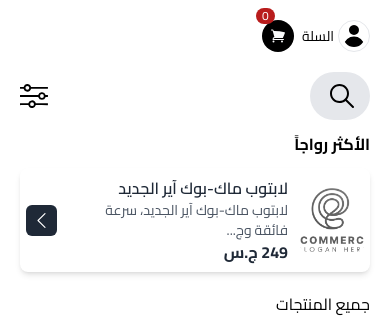
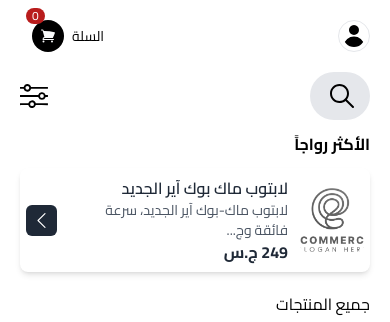
Before and after one commit to MHMDHIDR/ecommerce, a React (Vite) app: page /products in a window 390 px wide. Shown: the top 322 px of the page. Built offline with nearby package versions, Linux system fonts and the light colour scheme; no server answers.

Commit message:
showing most ordered in products page

```diff
--- a/src/components/Nav.tsx
+++ b/src/components/Nav.tsx
@@ -18,7 +18,7 @@ const Nav = () => {
 
   return (
     <nav className='flex-no-wrap relative flex w-full items-center justify-between py-4 px-5 lg:flex-wrap lg:justify-start container mx-auto max-w-6xl'>
-      <div className='flex w-full flex-wrap items-center justify-end md:justify-between'>
+      <div className='flex w-full flex-wrap items-center justify-between'>
         <button
           className='hidden md:block border-0 bg-transparent py-2 px-2.5 text-neutral-500 hover:no-underline hover:shadow-none focus:no-underline focus:shadow-none focus:outline-none focus:ring-0 dark:text-neutral-200'
           type='button'
--- a/src/pages/Products.tsx
+++ b/src/pages/Products.tsx
@@ -11,16 +11,25 @@ import { isSmallScreen, PRODUCT } from '@/constants'
 import abstractText from '@/utils/abstractText'
 import { ProductProps } from '@/types'
 import { useAxios } from '@/hooks/useAxios'
+import { removeSlug } from '@/utils/slug'
 
 const Home = () => {
   useDocumentTitle('المنتجات')
   const [isFilterOpen, setIsFilterOpen] = useState<boolean>(false)
 
   const [products, setProducts] = useState<ProductProps[]>([PRODUCT('1')])
+  const [mostOrdered, setMostOrdered] = useState<ProductProps>(PRODUCT('1'))
   const { response, loading } = useAxios({ url: `/products?status=open` })
 
+  const { data: mostOrderedResponse, loading: mostOrderedLoading } = useAxios({
+    url: `/products/mostOrdered`
+  })
+
   useEffect(() => {
-    if (response !== null) setProducts(response)
+    if (response !== null && mostOrderedResponse !== null) {
+      setProducts(response)
+      setMostOrdered(mostOrderedResponse)
+    }
   }, [response])
 
   return loading ? (
@@ -37,31 +46,34 @@ const Home = () => {
             />
           </div>
 
+          {/* Most Trending */}
           <div>
             <h2 className='my-3 font-bold'>الأكثر رواجاً</h2>
             <Link
-              to={`/product/${PRODUCT('1').id}`}
+              to={`/product/${mostOrdered.id}`}
               className='flex items-center gap-x-3 overflow-hidden rounded-lg bg-white dark:bg-gray-700 px-1.5 shadow-md'
             >
               <img
                 className='h-16 w-16 rounded-lg object-cover'
-                src={PRODUCT('1').imgUrl}
-                alt={PRODUCT('1').itemName}
+                src={mostOrdered.imgUrl}
+                alt={mostOrdered.itemName}
               />
               <div className='py-2'>
-                <h5 className='text-md font-semibold text-gray-800 dark:text-gray-50'>
-                  {PRODUCT('1').itemName}
-                </h5>
+                <h3 className='text-md font-semibold text-gray-800 dark:text-gray-50'>
+                  {removeSlug(mostOrdered.itemName)}
+                </h3>
                 <p className='text-sm text-gray-600 dark:text-gray-50'>
-                  {abstractText(PRODUCT('1').description, isSmallScreen ? 45 : 200)}
+                  {abstractText(mostOrdered.description, isSmallScreen ? 45 : 200)}
                 </p>
                 <span className='text-md font-bold text-gray-800 dark:text-gray-50'>
-                  {PRODUCT('1').currentPrice} ج.س
+                  {mostOrdered.currentPrice} ج.س
                 </span>
               </div>
-              <span className='flex items-center rounded-md bg-gray-800 dark:bg-gray-200 p-2 mr-auto'>
-                <Arrow className='fill-white dark:fill-gray-800' />
-              </span>
+              {isSmallScreen && (
+                <span className='flex items-center rounded-md bg-gray-800 dark:bg-gray-200 p-2 mr-auto'>
+                  <Arrow className='fill-white dark:fill-gray-800' />
+                </span>
+              )}
             </Link>
           </div>
 
```
